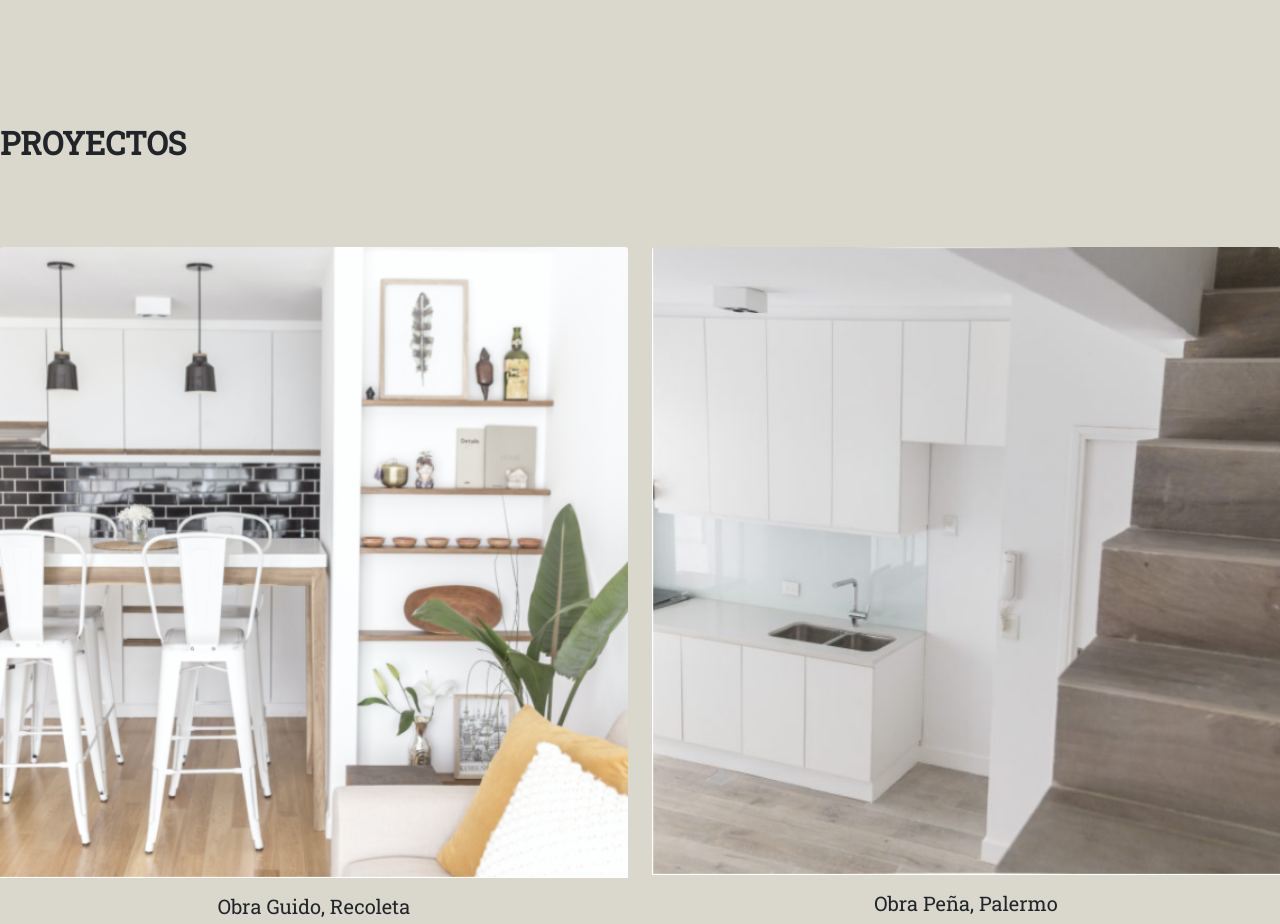
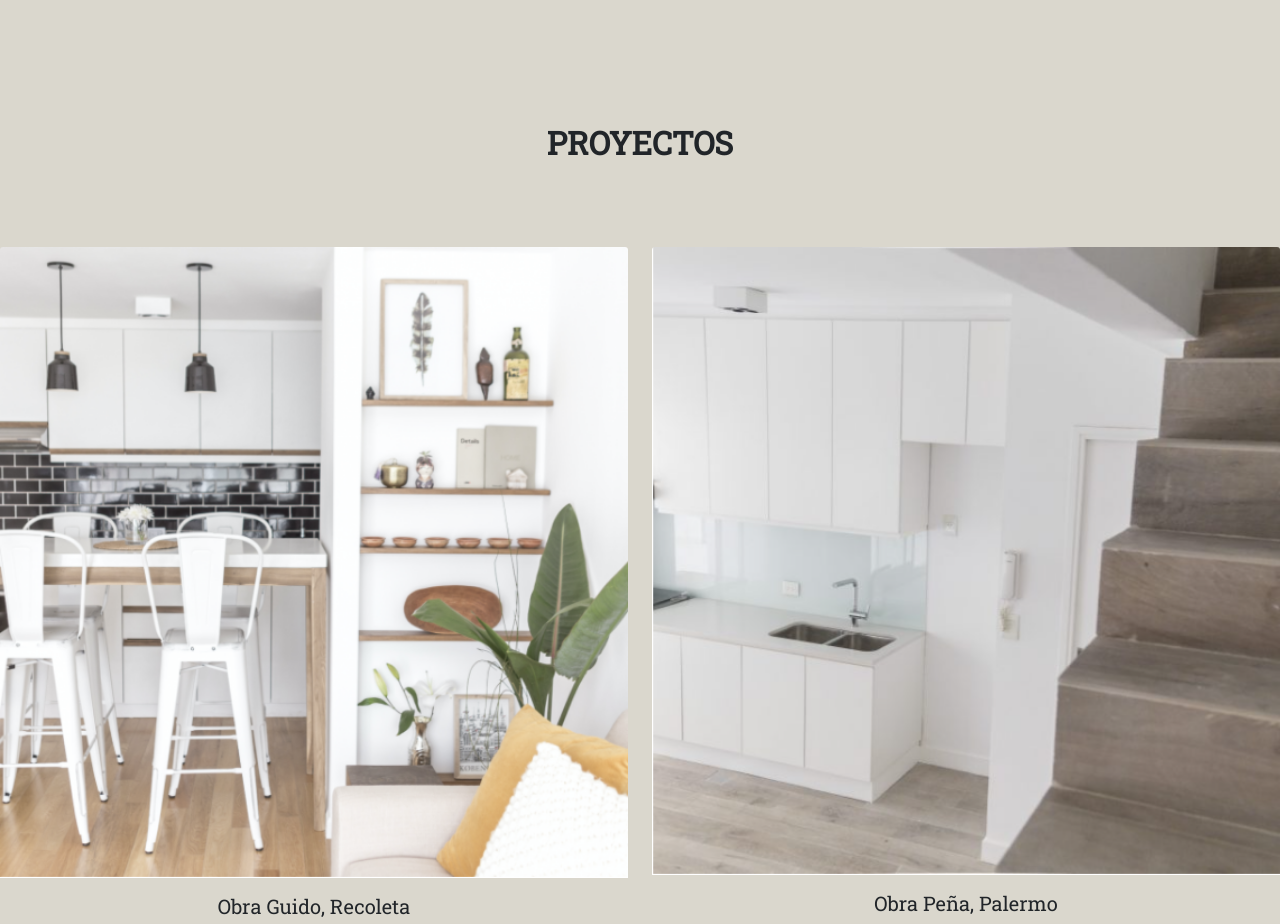
Before and after one commit to franciscofaguirre/ProyectoFika, a plain HTML site: page index.html in a window 1280 px wide. Shown: the part 1614-2538 px from the top of the page. Drawn offline with nearby package versions, Linux system fonts and the light colour scheme.

Commit message:
version sin animaciones2

```diff
--- a/index.html
+++ b/index.html
@@ -79,7 +79,7 @@
 
 
     <section id="proyectos" class="section">
-        <h2><b> PROYECTOS </b></h2>
+        <h2 class="centrar"><b> PROYECTOS </b></h2>
         <div class="row row-cols-1 row-cols-md-2 g-4 section ">
             <div class="col">
                 <div class="card colorFondo">
```
Also changed, not shown: pages/contacto.html (+1 -1 lines).
